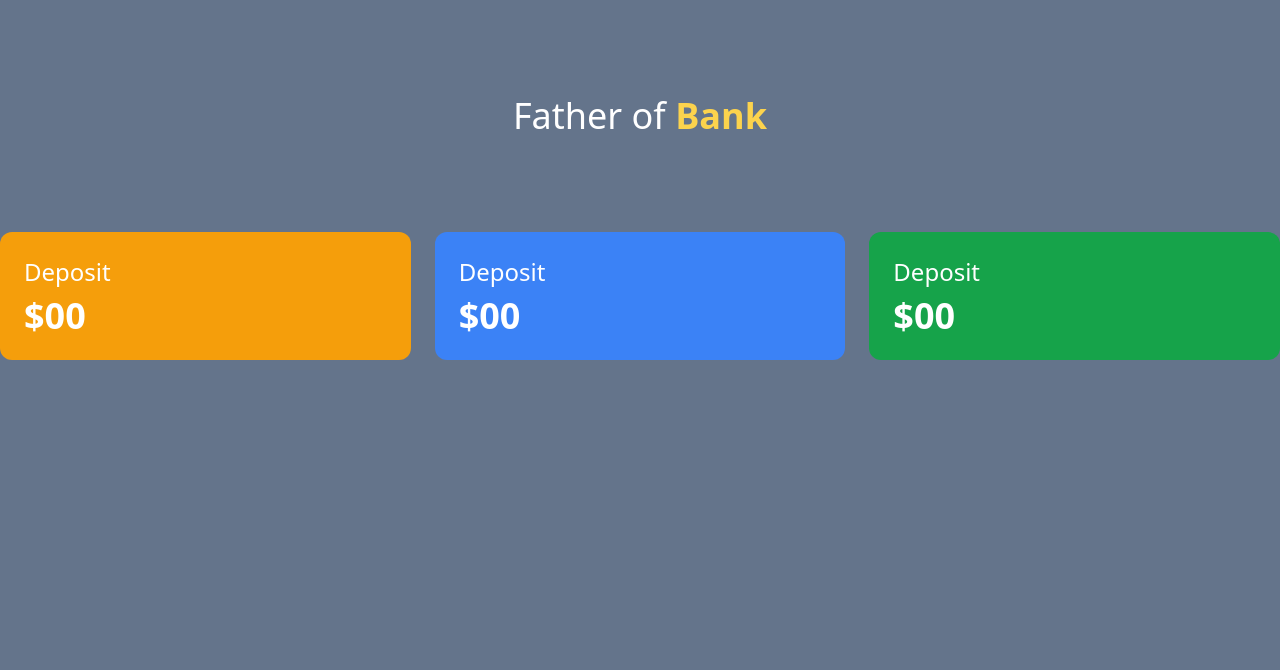
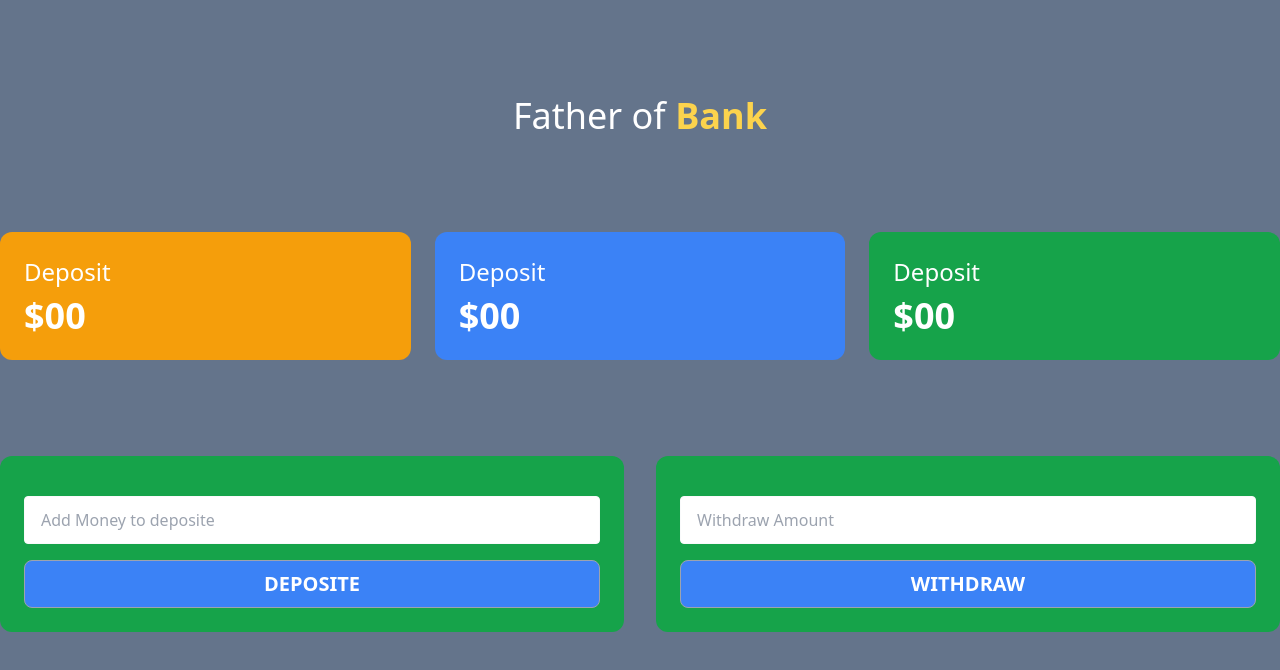
Before and after one commit to developerbadsa/Father-of-Bank-JS, a plain HTML site: page dashboard.html in a window 1280 px wide. Drawn offline with nearby package versions, Linux system fonts and the light colour scheme.

Commit message:
dashboard design nearest to finish now start js project

```diff
--- a/dashboard.html
+++ b/dashboard.html
@@ -11,7 +11,7 @@
      <main class=" container mx-auto">
         <h1 class="text-4xl text-center text-white">Father of <span class="font-semibold text-amber-300">Bank</span></h1>
         <!-- Calculation and display section -->
-        <section class="contailer grid grid-cols-3 gap-6 my-24">
+        <section class="grid grid-cols-3 gap-6 my-24">
             <!-- Box 1 -->
             <div class="bg-amber-500 text-white p-6 rounded-xl">
                 <div class="text-2xl">
@@ -40,8 +40,17 @@
             </div>
         </section>
         <!-- Input calculation -->
-        <section>
+        <section class="grid grid-cols-2 gap-8">
+            <div class="bg-green-600  p-6 rounded-xl flex flex-col">
 
+                <input class="input border text-amber-600 border-gray-50 mt-4 rounded" placeholder="Add Money to deposite" type="number">
+                <button class="btn bg-blue-500 text-white text-xl mt-4 hover:bg-amber-400 border border-gray-400">Deposite</button>
+            </div>
+            <div class="bg-green-600 text-white p-6 rounded-xl flex flex-col">
+
+                <input class="input border text-amber-600 border-gray-50 mt-4 rounded" placeholder="Withdraw Amount" type="number">
+                <button class="btn bg-blue-500 text-white text-xl mt-4 hover:bg-amber-400 border border-gray-400">Withdraw</button>
+            </div>
         </section>
     </main>
     <!-- <script src="assets/app.js"></script> -->
```
Also changed, not shown: index.html (+2 -2 lines).
